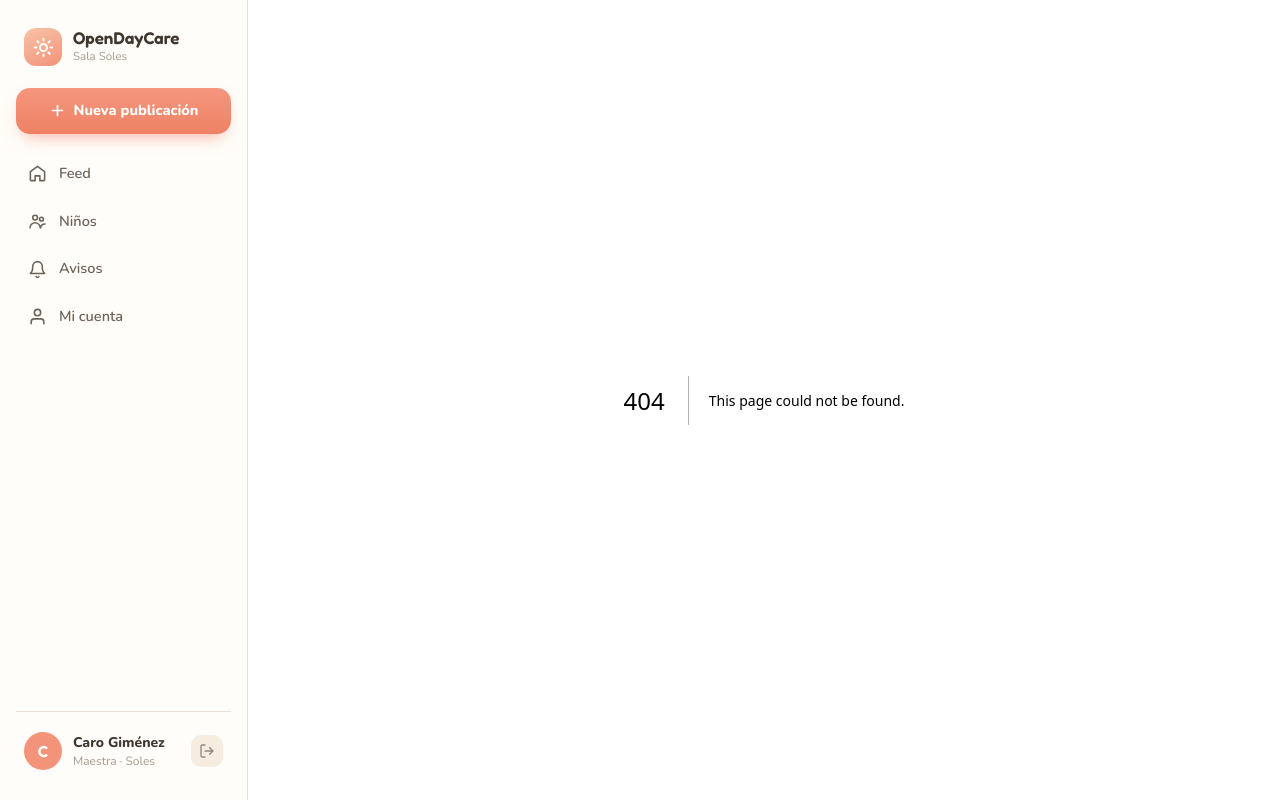
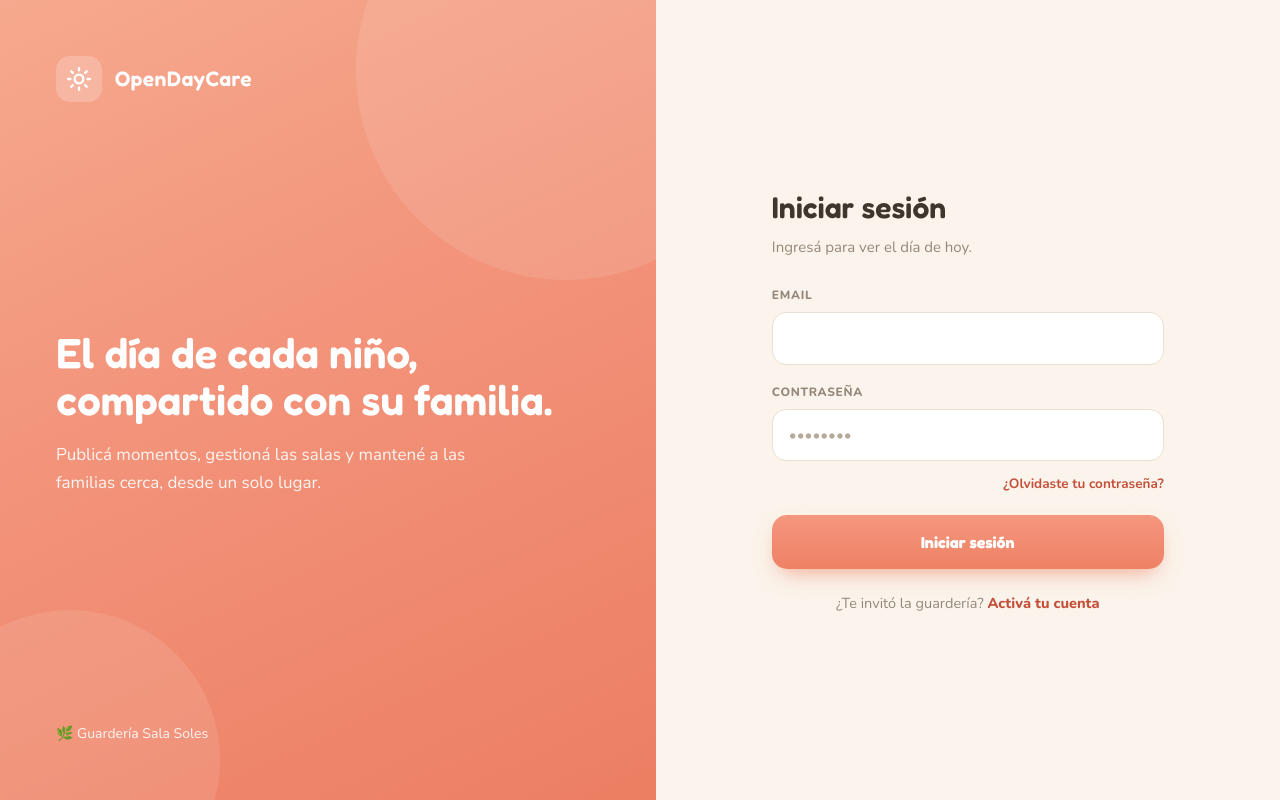
Before and after one commit to jhonprimedev/open-daycare, a Next.js app: page /login in a window 1280 px wide. Before the commit this address had no page. Built offline with nearby package versions, Linux system fonts and the light colour scheme.

Commit message:
feat: login page with standalone auth layout (SPEC 03 step 1)

```diff
--- /dev/null
+++ b/app/(auth)/layout.tsx
@@ -0,0 +1,3 @@
+export default function AuthLayout({ children }: LayoutProps<"/">) {
+  return <>{children}</>;
+}
--- /dev/null
+++ b/app/(auth)/login/page.tsx
@@ -0,0 +1,107 @@
+"use client";
+
+import type { FormEvent } from "react";
+import Link from "next/link";
+import { useRouter } from "next/navigation";
+
+export default function LoginPage() {
+  const router = useRouter();
+
+  const handleSubmit = (event: FormEvent<HTMLFormElement>) => {
+    event.preventDefault();
+    router.push("/");
+  };
+
+  return (
+    <div className="grid min-h-screen grid-cols-1 bg-[#FBF4EC] md:grid-cols-[1.05fr_1fr]">
+      <div className="relative hidden flex-col justify-between overflow-hidden bg-[linear-gradient(155deg,#F6A98E_0%,#F2937A_45%,#EC7E62_100%)] p-14 text-white md:flex">
+        <div className="absolute -right-[120px] -top-[140px] h-[420px] w-[420px] rounded-full bg-white/10" />
+        <div className="absolute -bottom-[110px] -left-[80px] h-[300px] w-[300px] rounded-full bg-white/10" />
+
+        <div className="relative flex items-center gap-[13px]">
+          <div className="flex h-[46px] w-[46px] items-center justify-center rounded-[14px] bg-white/20">
+            <svg
+              width="26"
+              height="26"
+              viewBox="0 0 24 24"
+              fill="none"
+              stroke="#fff"
+              strokeWidth="2.2"
+              strokeLinecap="round"
+              strokeLinejoin="round"
+              aria-hidden="true"
+            >
+              <circle cx="12" cy="12" r="4" />
+              <path d="M12 2v2M12 20v2M4.9 4.9l1.4 1.4M17.7 17.7l1.4 1.4M2 12h2M20 12h2M4.9 19.1l1.4-1.4M17.7 6.3l1.4-1.4" />
+            </svg>
+          </div>
+          <span className="font-display text-[21px] font-semibold tracking-[0.5px]">
+            OpenDayCare
+          </span>
+        </div>
+
+        <div className="relative">
+          <h1 className="m-0 mb-[18px] font-display text-[42px] font-semibold leading-[1.12]">
+            El día de cada niño,
+            <br />
+            compartido con su familia.
+          </h1>
+          <p className="m-0 max-w-[430px] text-[17px] leading-[1.6] text-white/90">
+            Publicá momentos, gestioná las salas y mantené a las familias cerca, desde un solo
+            lugar.
+          </p>
+        </div>
+
+        <div className="relative text-[14px] text-white/90">🌿 Guardería Sala Soles</div>
+      </div>
+
+      <div className="flex items-center justify-center p-10">
+        <div className="w-full max-w-[392px]">
+          <h2 className="m-0 mb-[6px] font-display text-[30px] font-semibold text-[#3F362E]">
+            Iniciar sesión
+          </h2>
+          <p className="m-0 mb-7 text-[15px] text-[#94887B]">Ingresá para ver el día de hoy.</p>
+
+          <form onSubmit={handleSubmit}>
+            <div className="mb-2 text-[12px] font-extrabold tracking-[0.7px] text-[#94887B]">
+              EMAIL
+            </div>
+            <input
+              type="email"
+              className="mb-[18px] w-full rounded-[14px] border-[1.5px] border-[#EADFD0] bg-white px-4 py-[14px] text-[15px] text-[#3F362E] focus:outline-none"
+            />
+
+            <div className="mb-2 text-[12px] font-extrabold tracking-[0.7px] text-[#94887B]">
+              CONTRASEÑA
+            </div>
+            <input
+              type="password"
+              placeholder="••••••••"
+              className="mb-[10px] w-full rounded-[14px] border-[1.5px] border-[#EADFD0] bg-white px-4 py-[14px] text-[15px] text-[#3F362E] placeholder:text-[#B6A99B] focus:outline-none"
+            />
+
+            <div className="mb-5 text-right">
+              <span className="cursor-pointer text-[13.5px] font-bold text-[#C5503A]">
+                ¿Olvidaste tu contraseña?
+              </span>
+            </div>
+
+            <button
+              type="submit"
+              className="block w-full rounded-[15px] bg-[linear-gradient(180deg,#F4977E,#EE8164)] py-[15px] text-center font-display text-[16px] font-extrabold text-white shadow-[0_10px_22px_-8px_rgba(238,129,100,0.7)]"
+            >
+              Iniciar sesión
+            </button>
+          </form>
+
+          <p className="mt-6 text-center text-[14.5px] text-[#94887B]">
+            ¿Te invitó la guardería?{" "}
+            <Link href="/activate" className="font-extrabold text-[#C5503A]">
+              Activá tu cuenta
+            </Link>
+          </p>
+        </div>
+      </div>
+    </div>
+  );
+}
--- /dev/null
+++ b/app/(dashboard)/layout.tsx
@@ -0,0 +1,10 @@
+import Sidebar from "@/components/sidebar";
+
+export default function DashboardLayout({ children }: LayoutProps<"/">) {
+  return (
+    <div className="flex min-h-screen">
+      <Sidebar />
+      <main className="h-screen min-w-0 flex-1 overflow-y-auto">{children}</main>
+    </div>
+  );
+}
--- a/app/layout.tsx
+++ b/app/layout.tsx
@@ -1,6 +1,5 @@
 import type { Metadata } from "next";
 import { Fredoka, Nunito } from "next/font/google";
-import Sidebar from "@/components/sidebar";
 import "./globals.css";
 
 const fredoka = Fredoka({
@@ -20,12 +19,7 @@ export const metadata: Metadata = {
 export default function RootLayout({ children }: LayoutProps<"/">) {
   return (
     <html lang="es" className={`${fredoka.variable} ${nunito.variable}`}>
-      <body>
-        <div className="flex min-h-screen">
-          <Sidebar />
-          <main className="h-screen min-w-0 flex-1 overflow-y-auto">{children}</main>
-        </div>
-      </body>
+      <body>{children}</body>
     </html>
   );
 }
```
Also changed, not shown: app/(dashboard)/kids/[id]/page.tsx (renamed from app/kids/[id]/page.tsx), app/(dashboard)/kids/page.tsx (renamed from app/kids/page.tsx), app/(dashboard)/page.tsx (renamed from app/page.tsx).
